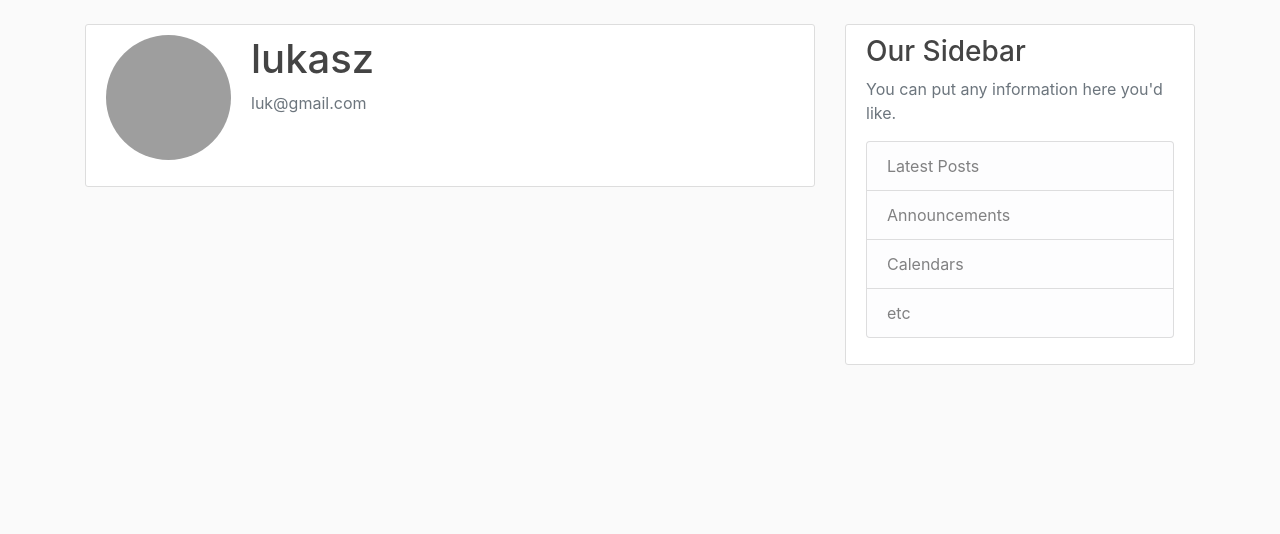
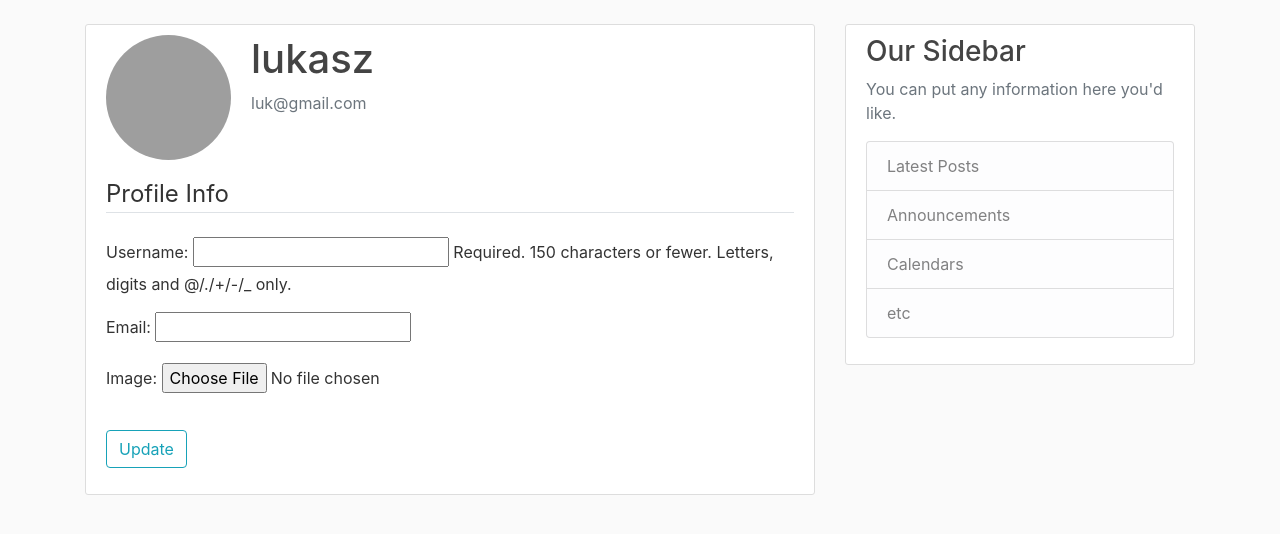
Before and after one commit to Lukaszk01/Mint_Blog, a Django app: page /profile/ in a window 1280 px wide. Shown: the part 56-590 px from the top of the page. Run offline with Django 3.2, Linux system fonts and the light colour scheme; a user stored in the database is signed in; data comes from the database, SQL or seed files in the repository; some libraries are stand-ins or nearby versions; grey boxes are pictures that could not be loaded.

Commit message:
classes created and profile

```diff
--- a/project1/users/forms.py
+++ b/project1/users/forms.py
@@ -1,7 +1,7 @@
 from django import forms
 from django.contrib.auth.models import User
 from django.contrib.auth.forms import UserCreationForm
-
+from .models import Profile
 
 class UserRegisterForm(UserCreationForm):
   email = forms.EmailField()
@@ -9,3 +9,16 @@ class UserRegisterForm(UserCreationForm):
   class Meta:
     model = User
     fields = ['username', 'email', 'password1', 'password2']
+
+
+class UserUpdateForm(forms.ModelForm):
+    email = forms.EmailField()
+
+    class Meta:
+      model = User
+      fields = ['username', 'email']
+
+class ProfileUpdateForm(forms.ModelForm):
+  class Meta:
+    model = Profile
+    fields = ['image']
--- a/project1/users/templates/users/profile.html
+++ b/project1/users/templates/users/profile.html
@@ -8,6 +8,16 @@
           <p class="text-secondary">{{ user.email }}</p>
         </div>
       </div>
-      <!-- FORM HERE -->
+        <form method="POST" enctype="multipart/form-data">
+        {% csrf_token %}
+        <fieldset class="form-group">
+          <legend class="border-bottom mb-4">Profile Info</legend>
+          {{ u_form.as_p }}
+          {{ p_form.as_p }}
+        </fieldset>
+        <div class="form-group">
+          <button class="btn btn-outline-info" type="submit">Update</button>
+        </div>
+      </form>
     </div>
 {% endblock content %}
--- a/project1/users/views.py
+++ b/project1/users/views.py
@@ -1,7 +1,8 @@
 from django.shortcuts import render, redirect
 from django.contrib import messages
 from django.contrib.auth.decorators import login_required
-from .forms import UserRegisterForm
+from .forms import UserRegisterForm, UserUpdateForm, ProfileUpdateForm
+
 
 
 def register(request):
@@ -19,4 +20,12 @@ def register(request):
 
 @login_required
 def profile(request):
-    return render(request, 'users/profile.html')
+    u_form = UserUpdateForm()
+    p_form = ProfileUpdateForm
+
+    context = {
+    'u_form': u_form,
+    'p_form': p_form
+    }
+
+    return render(request, 'users/profile.html', context)
```
